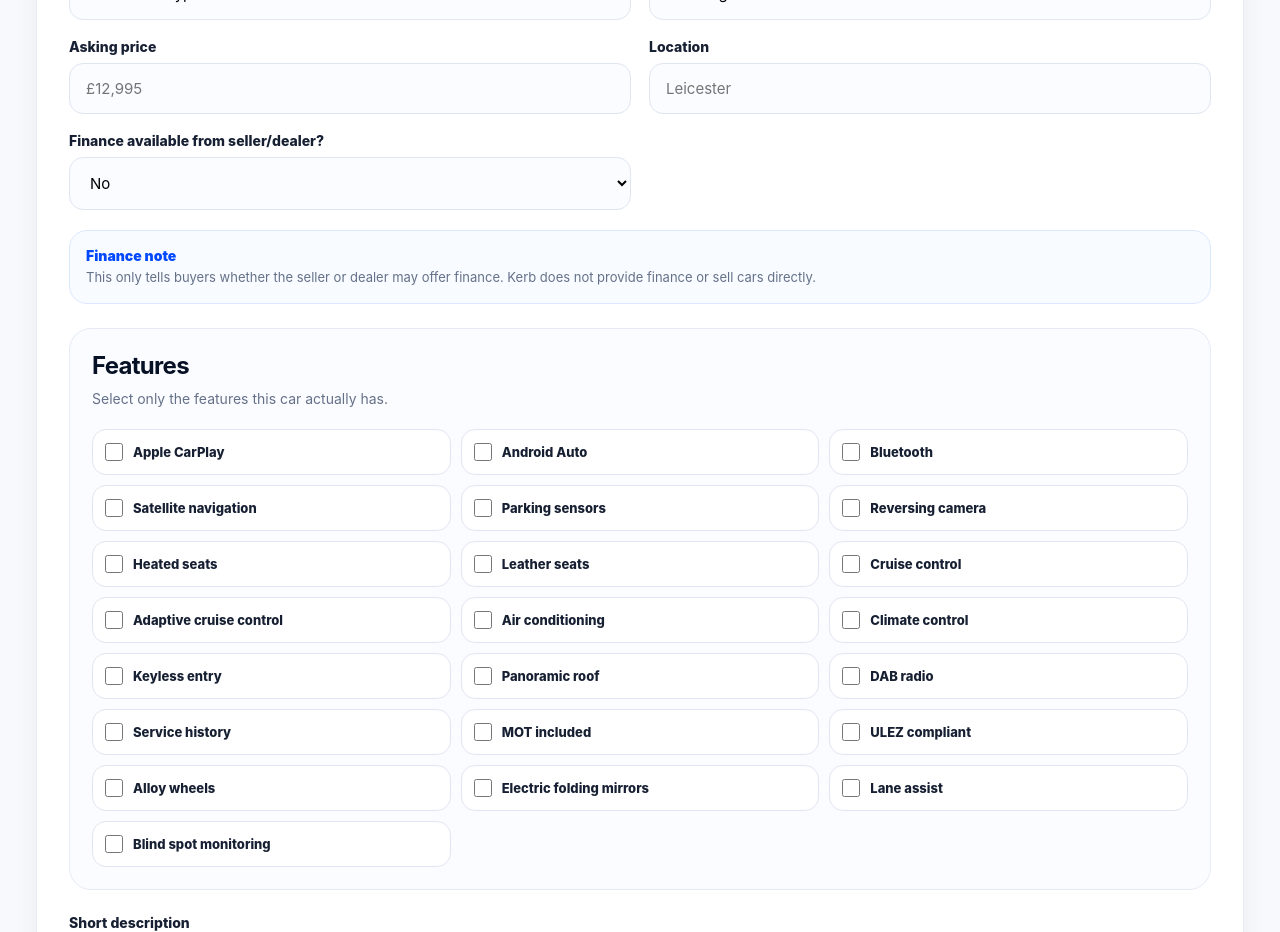
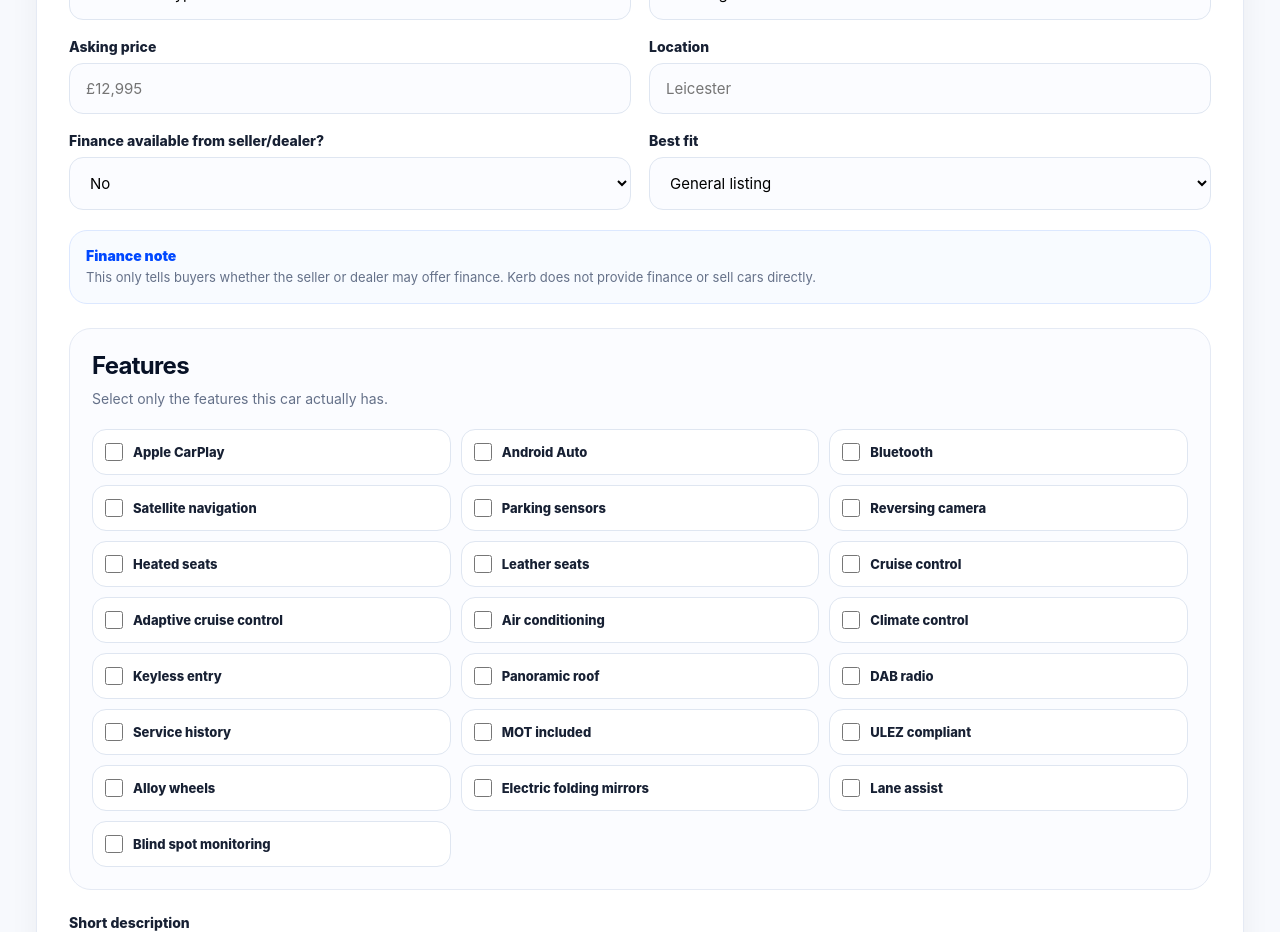
Before and after one commit to Abzgetzit/kerb, a Next.js app: page /post-car in a window 1280 px wide. Shown: the part 880-1812 px from the top of the page. Built offline with nearby package versions, Linux system fonts and the light colour scheme; sample sign-in values are in the browser's storage.

Commit message:
Update page.js

```diff
--- a/app/post-car/page.js
+++ b/app/post-car/page.js
@@ -146,6 +146,15 @@ const carFeatureOptions = [
   "Blind spot monitoring",
 ];
 
+const listingCategoryOptions = [
+  { value: "general", label: "General listing" },
+  { value: "first-car", label: "First car" },
+  { value: "performance", label: "Performance" },
+  { value: "family-suv", label: "Family SUV" },
+  { value: "electric-hybrid", label: "Electric or hybrid" },
+  { value: "newer-car", label: "Newer car" },
+];
+
 const modelValueGuide = {
   "BMW|1 Series": 31000,
   "BMW|2 Series": 34000,
@@ -232,6 +241,7 @@ export default function PostCarPage() {
   const [bodyType, setBodyType] = useState("");
   const [condition, setCondition] = useState("");
   const [financeAvailable, setFinanceAvailable] = useState("false");
+  const [listingCategory, setListingCategory] = useState("general");
   const [photos, setPhotos] = useState([]);
   const photoUrlsRef = useRef([]);
 
@@ -379,6 +389,7 @@ export default function PostCarPage() {
     formData.set("body_type", bodyType);
     formData.set("condition", condition);
     formData.set("finance_available", financeAvailable);
+    formData.set("listing_category", listingCategory);
 
     if (currentUser?.id) {
       formData.set("account_id", currentUser.id);
@@ -707,6 +718,21 @@ export default function PostCarPage() {
               >
                 <option value="false">No</option>
                 <option value="true">Yes</option>
+              </select>
+            </label>
+
+            <label>
+              Best fit
+              <select
+                name="listing_category"
+                value={listingCategory}
+                onChange={(e) => setListingCategory(e.target.value)}
+              >
+                {listingCategoryOptions.map((option) => (
+                  <option key={option.value} value={option.value}>
+                    {option.label}
+                  </option>
+                ))}
               </select>
             </label>
           </div>
```
